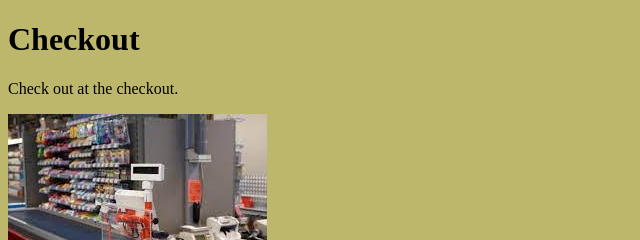
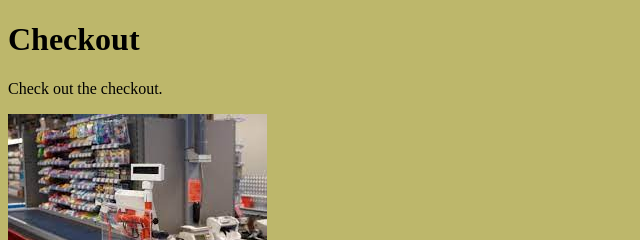
Before and after one commit to glimluk/Git-9-05, a plain HTML site: page index.html in a window 1280 px wide. Shown: the top 240 px of the page, 0-640 px from the left. Drawn offline with Linux system fonts and the light colour scheme.

Commit message:
correction

```diff
--- a/index.html
+++ b/index.html
@@ -13,7 +13,7 @@
 
         <h1>Checkout</h1>
 
-        <p>Check out at the checkout.</p>
+        <p>Check out the checkout.</p>
 
         <img src="images/checkout.jpg" alt="checkout counter">
 
```
